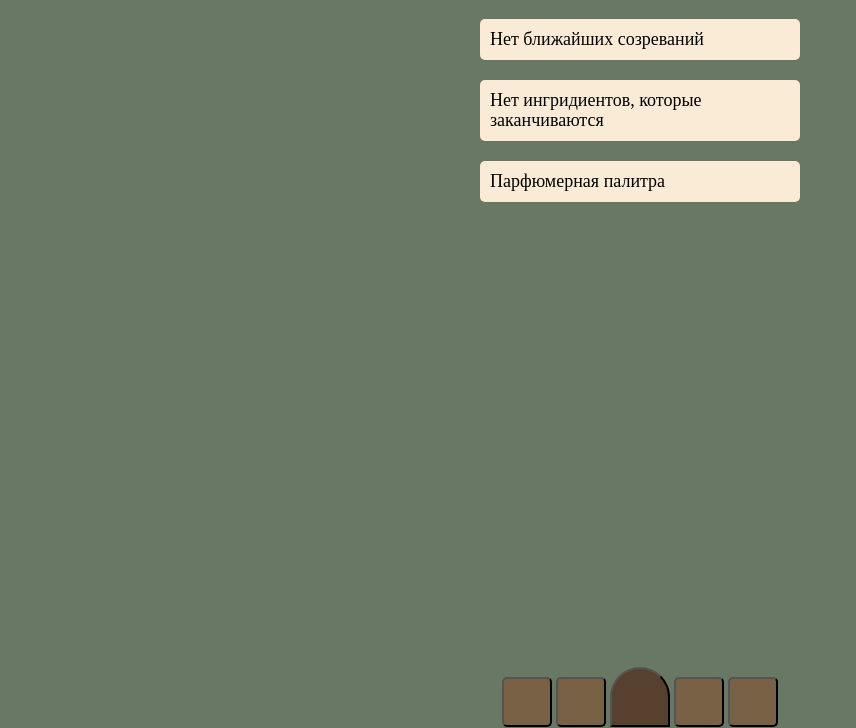
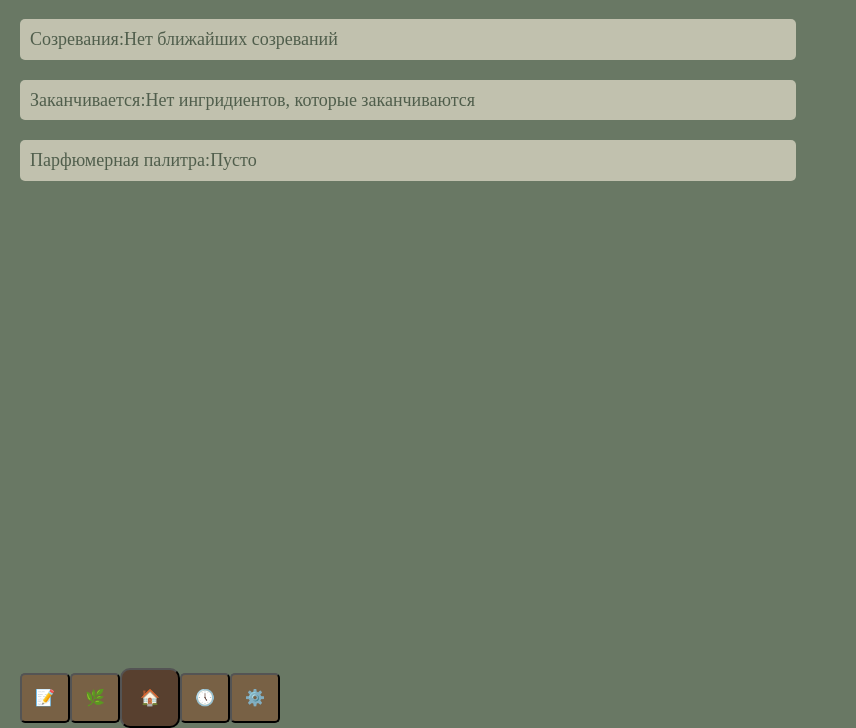
Before and after one commit to asyavillan04/aroma-journal, a website: page src/index.html in a window 1280 px wide. Shown: the part 72-800 px from the top of the page, without its empty margins (0-856 px from the left). Drawn offline with nearby package versions, Linux system fonts and the light colour scheme; a web font is replaced by a local one.

Commit message:
structure

```diff
--- a/src/index.html
+++ b/src/index.html
@@ -3,6 +3,8 @@
 <head>
     <meta charset="UTF-8">
     <meta name="viewport" content="width=device-width, initial-scale=1.0">
+
+    <link rel="icon" type="image/png" sizes="64x64" href="assets/logo-a.png">
     <title>Aroma Journal</title>
 
     <link rel="preconnect" href="https://fonts.googleapis.com">
@@ -16,26 +18,26 @@
     <main>
 
     <div class="block maturated-soon">
-        Нет ближайших созреваний
+        <span>Созревания: </span> Нет ближайших созреваний
     </div>
 
     <div class="block ingridients-run-out">
-        Нет ингридиентов, которые заканчиваются
+        <span>Заканчивается:</span>Нет ингридиентов, которые заканчиваются
     </div>
 
       <div class="block ingridients-palette">
-        Парфюмерная палитра
+        <span>Парфюмерная палитра:</span> Пусто
     </div>
 
     </main>
 
     <footer>
         <div class="footer-content">
-            <button class="footer-button"></button>
-            <button class="footer-button"></button>
-            <button class="footer-middle"></button>
-            <button class="footer-button"></button>
-            <button class="footer-button"></button>
+            <button class="footer-button" aria-label="formulas">📝</button>
+            <button class="footer-button" aria-label="ingridients">🌿</button>
+            <button class="footer-middle" aria-label="home">🏠</button>
+            <button class="footer-button" aria-label="maturation">🕔</button>
+            <button class="footer-button" aria-label="settings">⚙️</button>
         </div>
     </footer>
 </body>
--- a/src/styles/components/blocks.css
+++ b/src/styles/components/blocks.css
@@ -4,8 +4,12 @@
     border-radius: 5px;
     padding: 10px;
 
-    width: 300px;
+    width: 60%;
     height: auto;
 
     font-size: 18px;
+
+    background-color: var(--color-block);
+
+    color: var(--color-text);
 }
--- a/src/styles/components/footer-buttons.css
+++ b/src/styles/components/footer-buttons.css
@@ -1,3 +1,8 @@
+.footer-content {
+    display: flex;
+    align-items: center;
+}
+
 .footer-button {
     display: flexbox;
     width: 50px;
@@ -16,8 +21,9 @@
     display: flexbox;
     width: 60px;
     height: 60px;
-    border-radius: 50% 50% 0 0;
+    border-radius: 10px;
     background-color: var(--color-accent);
+
 
     &:hover{
         background-color: var(--color-accent-2);
--- a/src/styles/globals.css
+++ b/src/styles/globals.css
@@ -26,6 +26,8 @@ main{
     flex-direction: column;
     align-items: center;
     gap: 20px;
+
+    width: 100%;
 }
 
 footer {
@@ -34,3 +36,16 @@ footer {
     flex-shrink: 0;
     margin-top: auto
 }
+
+@media (min-width: 768px) {
+    body {
+        align-items: flex-start;
+        height: 100%;
+        padding-left: 20px;
+    }
+
+    main {
+        align-items: flex-start;
+    }
+
+}
--- a/src/styles/index.css
+++ b/src/styles/index.css
@@ -1,4 +1,4 @@
-@import './node_modules/@a1rth/css-normalize/normalize.css';
+@import '../../node_modules/@a1rth/css-normalize/normalize.css';
 @import 'globals.css';
 @import 'components/footer-buttons.css';
 @import 'fonts.css';
--- a/src/styles/variables.css
+++ b/src/styles/variables.css
@@ -5,4 +5,8 @@
 
     --color-accent: #58402f;
     --color-accent-2: #432714;
+
+    --color-block: #C1C1AE;
+
+    --color-text: #505e4c;
 }
```
Also changed, not shown: src/assets/logo-a.png (added), src/styles/scripts/index.js (added).
